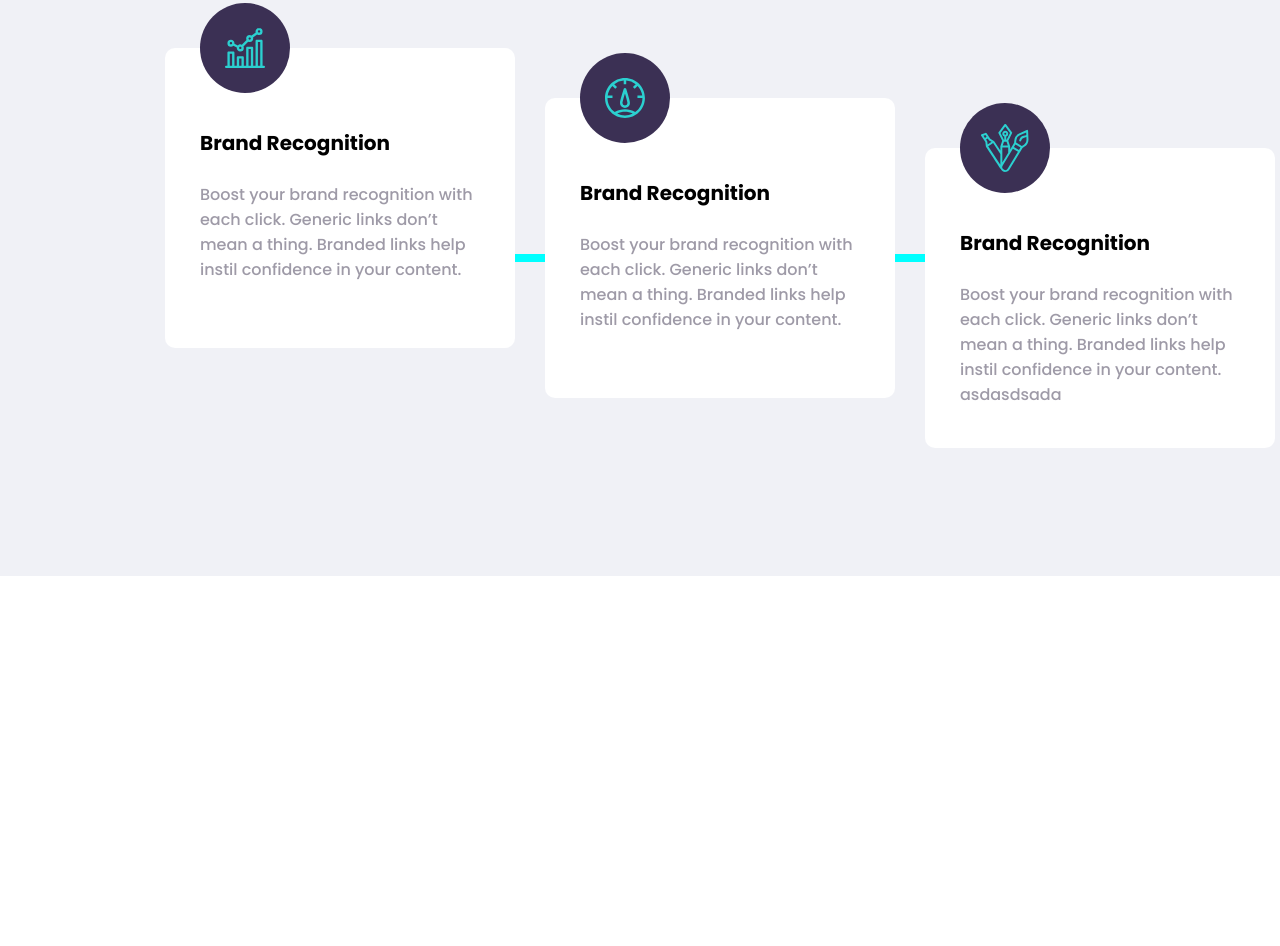
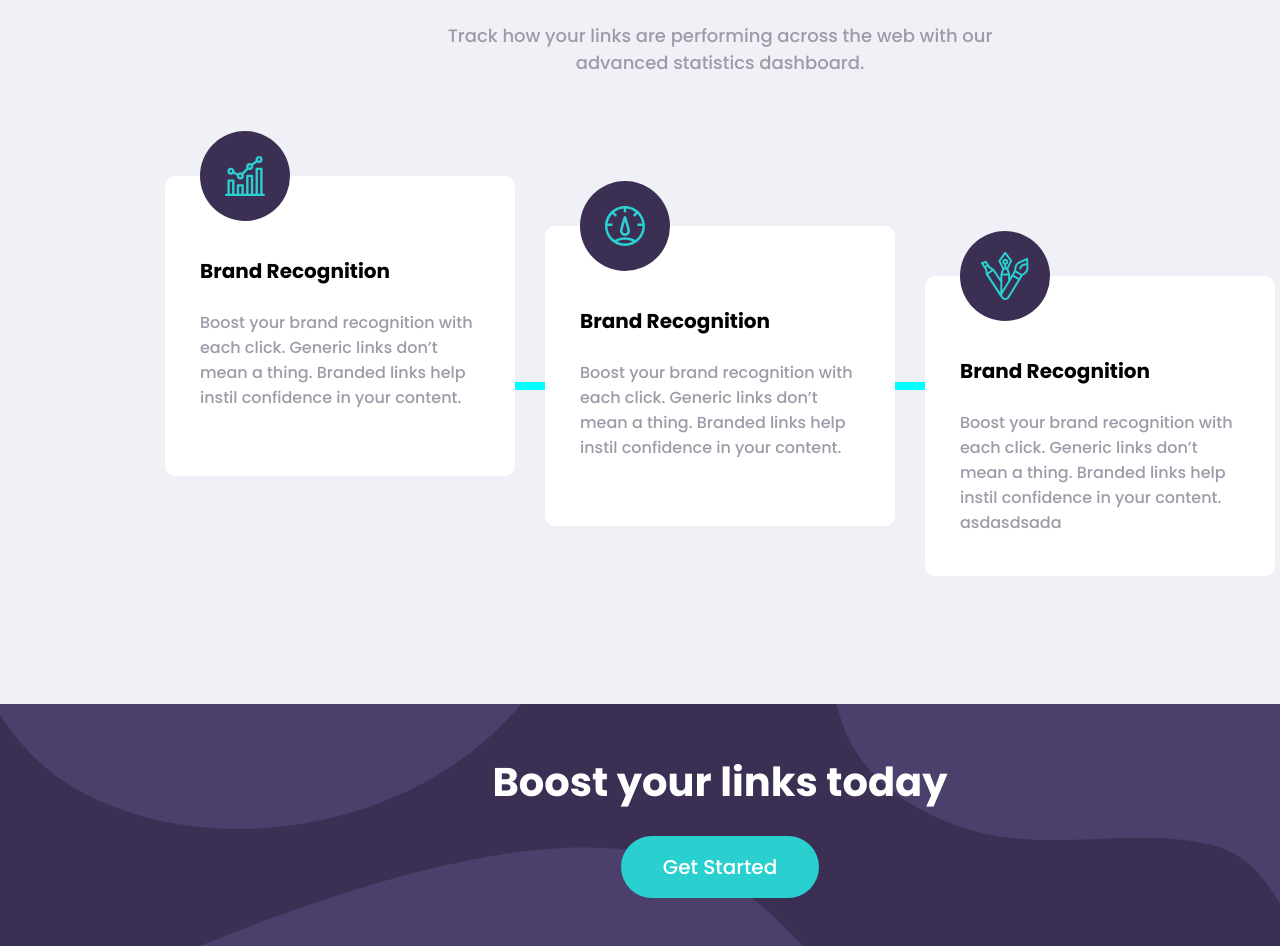
Before and after one commit to kevinnanderson24/shortly-from-frontendmentor, a plain HTML site: page index.html in a window 1280 px wide. Shown: the part 1142-2088 px from the top of the page. Before the commit the page ends 1718 px from the top, so only its background shows below. Drawn offline with Linux system fonts and the light colour scheme.

Commit message:
move the shortLink to inside .advancedStat, boostLink done

```diff
--- a/index.html
+++ b/index.html
@@ -40,70 +40,77 @@
         <div class="container">
           <div class="content">
             <p class="title">More than just shorter links</p>
-            <p class="desc">Build your brand's recognition and get detailed insights on how your links are performing.</p>
+            <p class="desc">
+              Build your brand's recognition and get detailed insights on how
+              your links are performing.
+            </p>
             <button><a href="">Get Started</a></button>
           </div>
           <div class="content-img">
-            <img src="images/illustration-working.svg" alt="">
+            <img src="images/illustration-working.svg" alt="" />
           </div>
         </div>
       </div>
 
+      <div class="advancedStat">
+        <div class="container">
           <div class="shortenLink">
             <input type="text" placeholder="Shorten a link here..." />
             <button><a href="">Shorten It!</a></button>
           </div>
-
-        <div class="advancedStat">
-          <div class="container">
           <div class="stat-text">
             <p class="title">Advanced Statistics</p>
-              <p class="desc">Track how your links are performing across the web with our advanced statistics dashboard.</p>
+            <p class="desc">
+              Track how your links are performing across the web with our
+              advanced statistics dashboard.
+            </p>
           </div>
 
           <div class="stat-category">
             <div class="card brandRecognition">
               <div class="image">
-                  <img src="images/icon-brand-recognition.svg" alt="">
+                <img src="images/icon-brand-recognition.svg" alt="" />
               </div>
               <div class="title">
                 <p>Brand Recognition</p>
               </div>
               <div class="subtitle">
                 <p>
-                    Boost your brand recognition with each click. Generic links don’t mean a thing. Branded links help instil confidence in your content.
+                  Boost your brand recognition with each click. Generic links
+                  don’t mean a thing. Branded links help instil confidence in
+                  your content.
                 </p>
               </div>
             </div>
-
             <div class="blue-line"></div>
-
             <div class="card detailedRecords">
               <div class="image">
-                  <img src="images/icon-detailed-records.svg" alt="">
+                <img src="images/icon-detailed-records.svg" alt="" />
               </div>
               <div class="title">
                 <p>Brand Recognition</p>
               </div>
               <div class="subtitle">
                 <p>
-                    Boost your brand recognition with each click. Generic links don’t mean a thing. Branded links help instil confidence in your content.
+                  Boost your brand recognition with each click. Generic links
+                  don’t mean a thing. Branded links help instil confidence in
+                  your content.
                 </p>
               </div>
             </div>
-
             <div class="blue-line"></div>
-
             <div class="card fullyCustomizable">
               <div class="image">
-                  <img src="images/icon-fully-customizable.svg" alt="">
+                <img src="images/icon-fully-customizable.svg" alt="" />
               </div>
               <div class="title">
                 <p>Brand Recognition</p>
               </div>
               <div class="subtitle">
                 <p>
-                    Boost your brand recognition with each click. Generic links don’t mean a thing. Branded links help instil confidence in your content.
+                  Boost your brand recognition with each click. Generic links
+                  don’t mean a thing. Branded links help instil confidence in
+                  your content.
                 </p>
                 <p>asdasdsada</p>
               </div>
@@ -112,12 +119,11 @@
         </div>
       </div>
 
-        <!-- <div class="boostLink">
+      <div class="boostLink">
         <div class="container">
-            <p>Boost your links today</p>
+          <p class="title">Boost your links today</p>
           <button><a href="">Get Started</a></button>
         </div>
-        </div> -->
       </div>
     </div>
   </body>
--- a/styles.css
+++ b/styles.css
@@ -136,7 +136,28 @@ body {
   width: 1100px;
 }
 
-.shortenLink {
+.advancedStat {
+  position: relative;
+  background-color: rgb(240, 241, 246);
+  width: 1440px;
+  display: flex;
+  justify-content: center;
+  padding-top: 256px;
+  padding-bottom: 128px;
+  margin-top: 92px;
+}
+
+.advancedStat .container {
+  /* margin-top: 200px; */
+  width: 1100px;
+  display: flex;
+  flex-direction: column;
+  align-items: center;
+  text-align: center;
+  gap: 100px;
+}
+
+.advancedStat .container .shortenLink {
   width: 1100px;
   height: 150px;
   padding: 36px 64px;
@@ -149,9 +170,11 @@ body {
   background-color: #3b3054;
   background-size: cover;
   background-repeat: no-repeat;
+  position: absolute;
+  top: -70px;
 }
 
-.shortenLink input,
+.advancedStat .container .shortenLink input,
 button {
   height: fit-content;
   border-radius: 10px;
@@ -160,42 +183,19 @@ button {
   padding: 24px;
 }
 
-.shortenLink input {
+.advancedStat .container .shortenLink input {
   width: 80%;
 }
 
-.shortenLink button {
+.advancedStat .container .shortenLink button {
   background-color: rgb(42, 207, 207);
   width: 20%;
 }
 
-.shortenLink button a {
+.advancedStat .container .shortenLink button a {
   text-decoration: none;
   color: white;
 }
-
-.advancedStat {
-  background-color: rgb(240, 241, 246);
-  width: 1440px;
-  display: flex;
-  justify-content: center;
-  position: absolute;
-  bottom: -918px;
-  z-index: -1;
-  padding-top: 256px;
-  padding-bottom: 128px;
-}
-
-.advancedStat .container {
-  /* margin-top: 200px; */
-  width: 1100px;
-  display: flex;
-  flex-direction: column;
-  align-items: center;
-  text-align: center;
-  gap: 100px;
-}
-
 .advancedStat .container .stat-text {
   width: 100%;
   display: flex;
@@ -269,3 +269,39 @@ button {
 .advancedStat .container .stat-category .fullyCustomizable {
   margin-top: 100px;
 }
+
+.boostLink {
+  width: 1440px;
+  display: flex;
+  justify-content: center;
+  background-image: url(images/bg-boost-desktop.svg);
+  background-color: #3b3054;
+  background-size: cover;
+}
+
+.boostLink .container {
+  width: 1100px;
+  display: flex;
+  flex-direction: column;
+  align-items: center;
+  justify-content: center;
+  gap: 24px;
+  padding: 48px;
+}
+
+.boostLink .container .title {
+  font-size: 40px;
+  font-weight: 700;
+  color: white;
+}
+
+.boostLink .container button {
+  background-color: rgb(42, 207, 207);
+  border-radius: 50px;
+  padding: 16px 42px;
+}
+
+.boostLink .container button a {
+  color: white;
+  text-decoration: none;
+}
```
Lines whose indentation alone changed are shown as unchanged.
